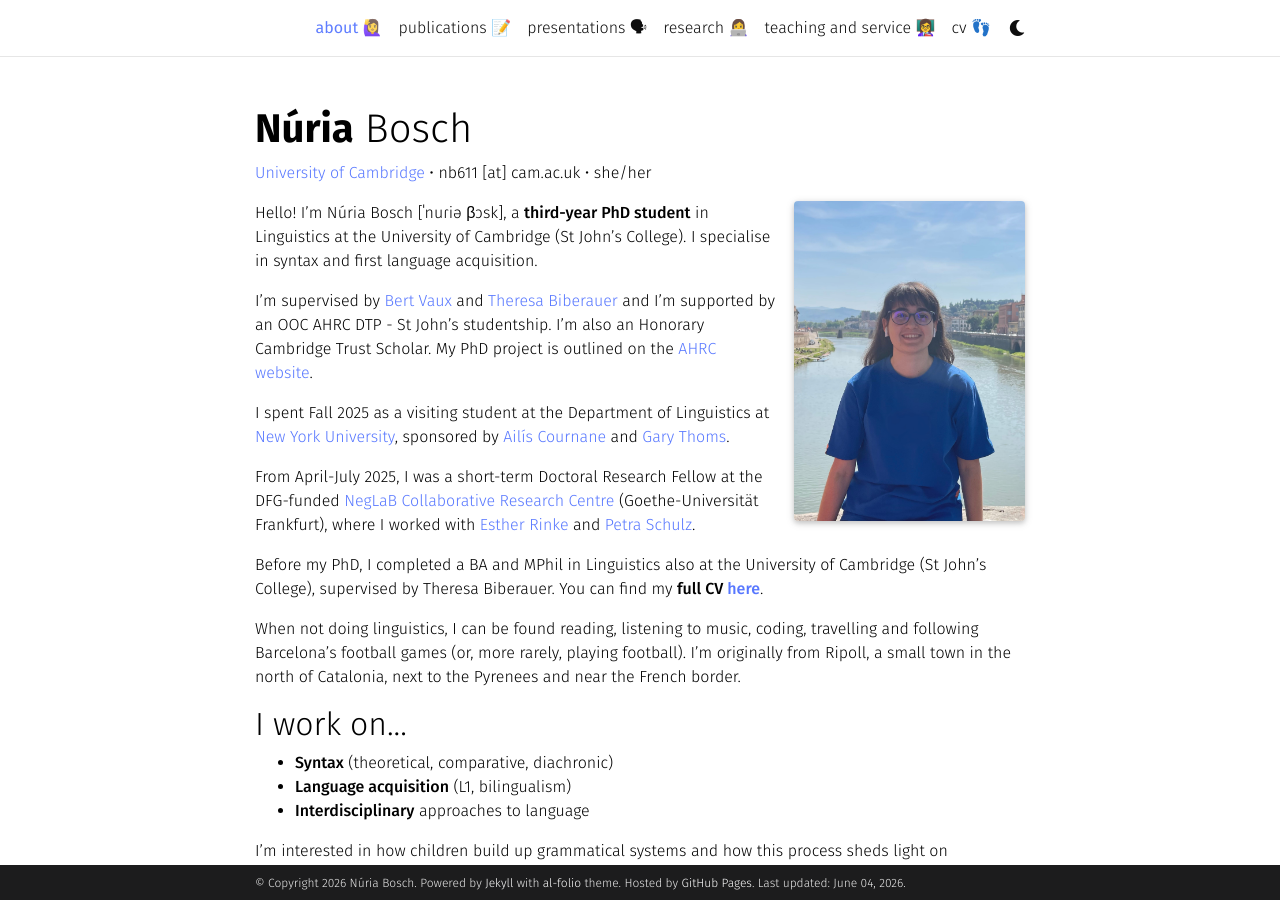
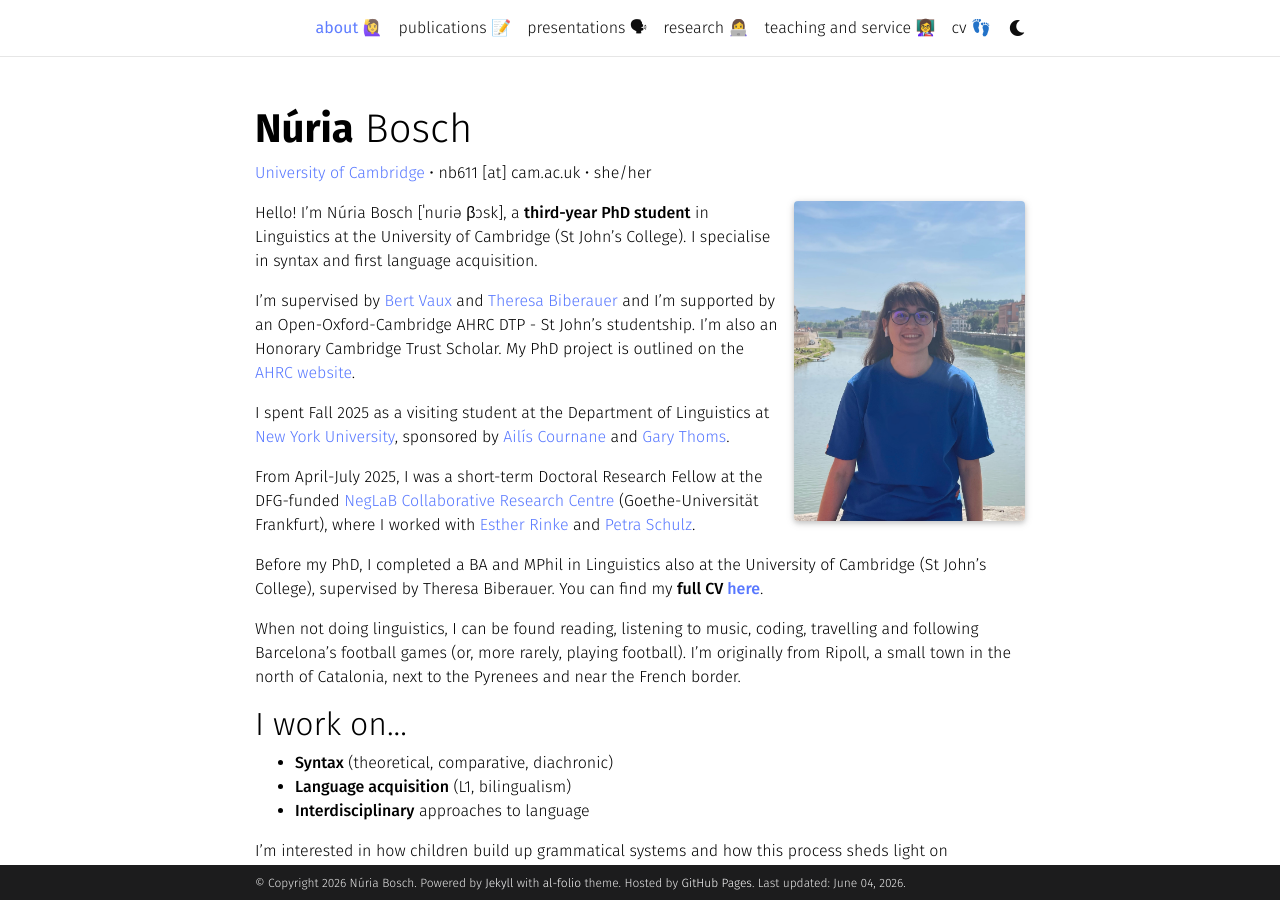
Before and after one commit to nuria-bosch/nuria-bosch.github.io, a Jekyll site: the page built from _pages/about.md, in a window 1280 px wide and 900 px high. Built offline with Jekyll 4.4.1, drawn with Linux system fonts in a browser that asks for light colours; full-size pictures stand in for the smaller copies a plugin makes; some web fonts are replaced; comment, search, counter and statistics services are not loaded; a style sheet for code colours, icons or effects is not loaded.

Commit message:
Update about.md

```diff
--- a/_pages/about.md
+++ b/_pages/about.md
@@ -17,7 +17,7 @@
 
 Hello! I'm Núria Bosch [ˈnuɾiə βɔsk], a **third-year PhD student** in Linguistics at the University of Cambridge (St John's College). I specialise in syntax and first language acquisition.
 
-I'm supervised by [Bert Vaux](https://www.mmll.cam.ac.uk/people/bert-vaux) and [Theresa Biberauer](https://www.chu.cam.ac.uk/fellows/dr-theresa-biberauer/) and I'm supported by an OOC AHRC DTP - St John's studentship. I'm also an Honorary Cambridge Trust Scholar. My PhD project is outlined on the [AHRC website](https://www.oocdtp.ac.uk/people/nuria-bosch).
+I'm supervised by [Bert Vaux](https://www.mmll.cam.ac.uk/people/bert-vaux) and [Theresa Biberauer](https://www.chu.cam.ac.uk/fellows/dr-theresa-biberauer/) and I'm supported by an Open-Oxford-Cambridge AHRC DTP - St John's studentship. I'm also an Honorary Cambridge Trust Scholar. My PhD project is outlined on the [AHRC website](https://www.oocdtp.ac.uk/people/nuria-bosch).
 
 I spent Fall 2025 as a visiting student at the Department of Linguistics at [New York University](https://as.nyu.edu/departments/linguistics.html), sponsored by [Ailís Cournane](https://wp.nyu.edu/cournane/) and [Gary Thoms](https://sites.google.com/site/garythoms/).
 
```
